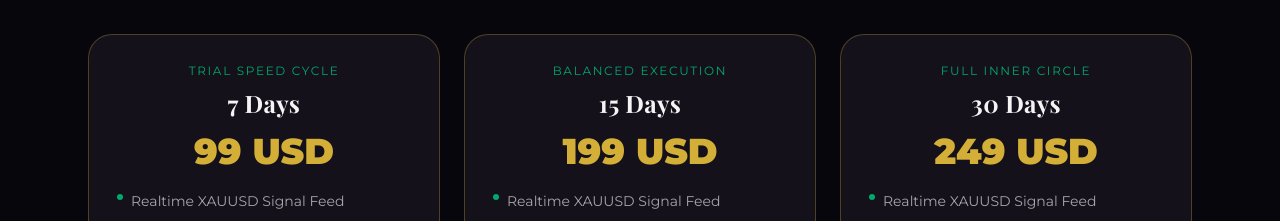
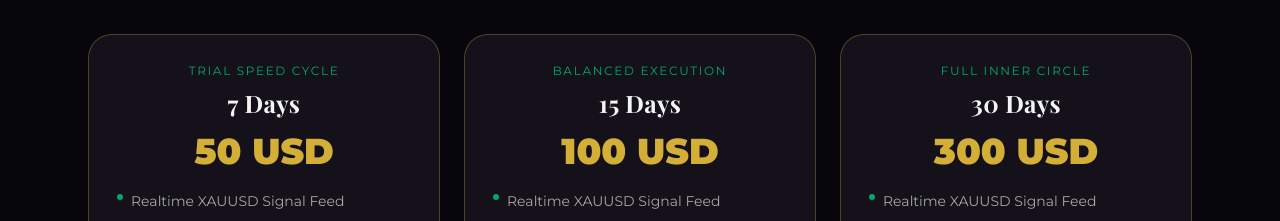
Before and after one commit to richjokerindi/richjokerindi, a Next.js app: page / in a window 1280 px wide. Shown: the part 2780-3001 px from the top of the page. Built offline with nearby package versions, Linux system fonts and the light colour scheme; a web font is replaced by a local one.

Commit message:
Update membership pricing to latest deposit tiers

```diff
--- a/src/app/page.tsx
+++ b/src/app/page.tsx
@@ -323,7 +323,7 @@ export default function LandingPage() {
           {[
             {
               name: "7 Days",
-              price: "99 USD",
+              price: "50 USD",
               note: "Trial speed cycle",
               features: [
                 "Realtime XAUUSD Signal Feed",
@@ -337,7 +337,7 @@ export default function LandingPage() {
             },
             {
               name: "15 Days",
-              price: "199 USD",
+              price: "100 USD",
               note: "Balanced execution",
               features: [
                 "Realtime XAUUSD Signal Feed",
@@ -351,7 +351,7 @@ export default function LandingPage() {
             },
             {
               name: "30 Days",
-              price: "249 USD",
+              price: "300 USD",
               note: "Full inner circle",
               features: [
                 "Realtime XAUUSD Signal Feed",
```
